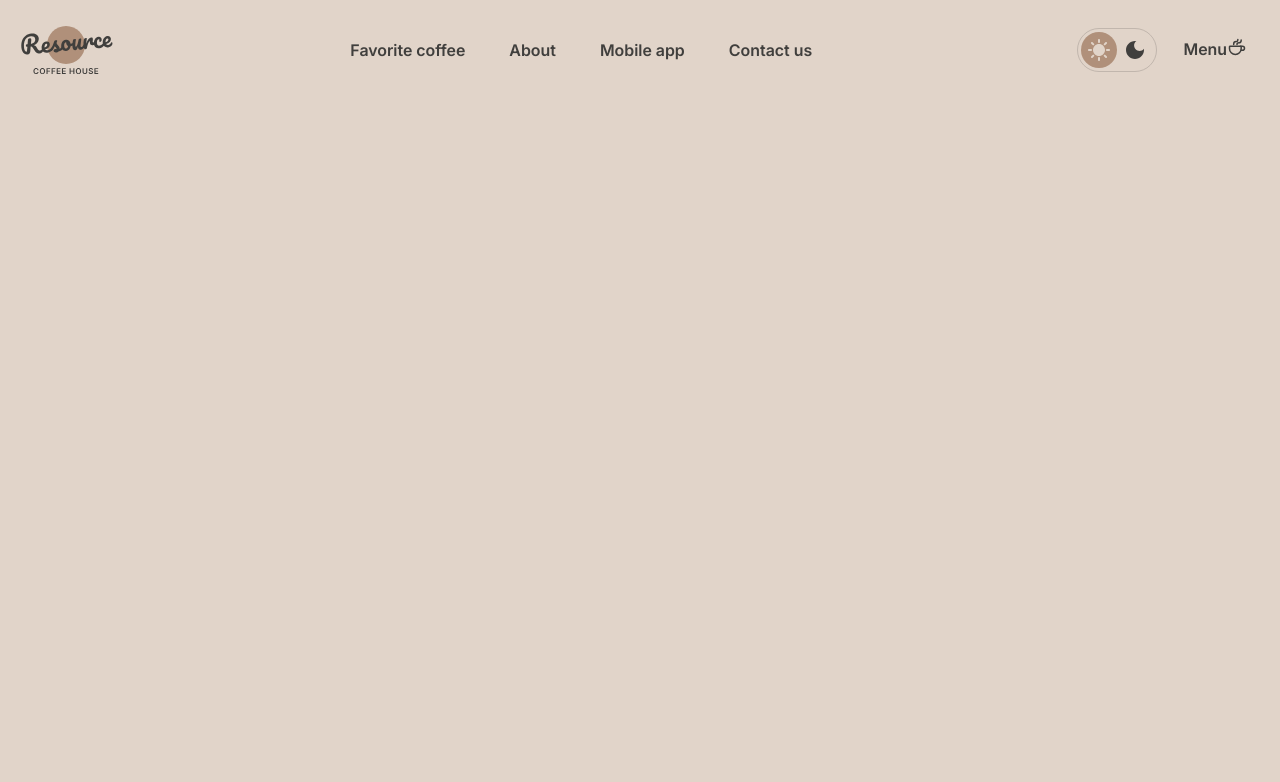
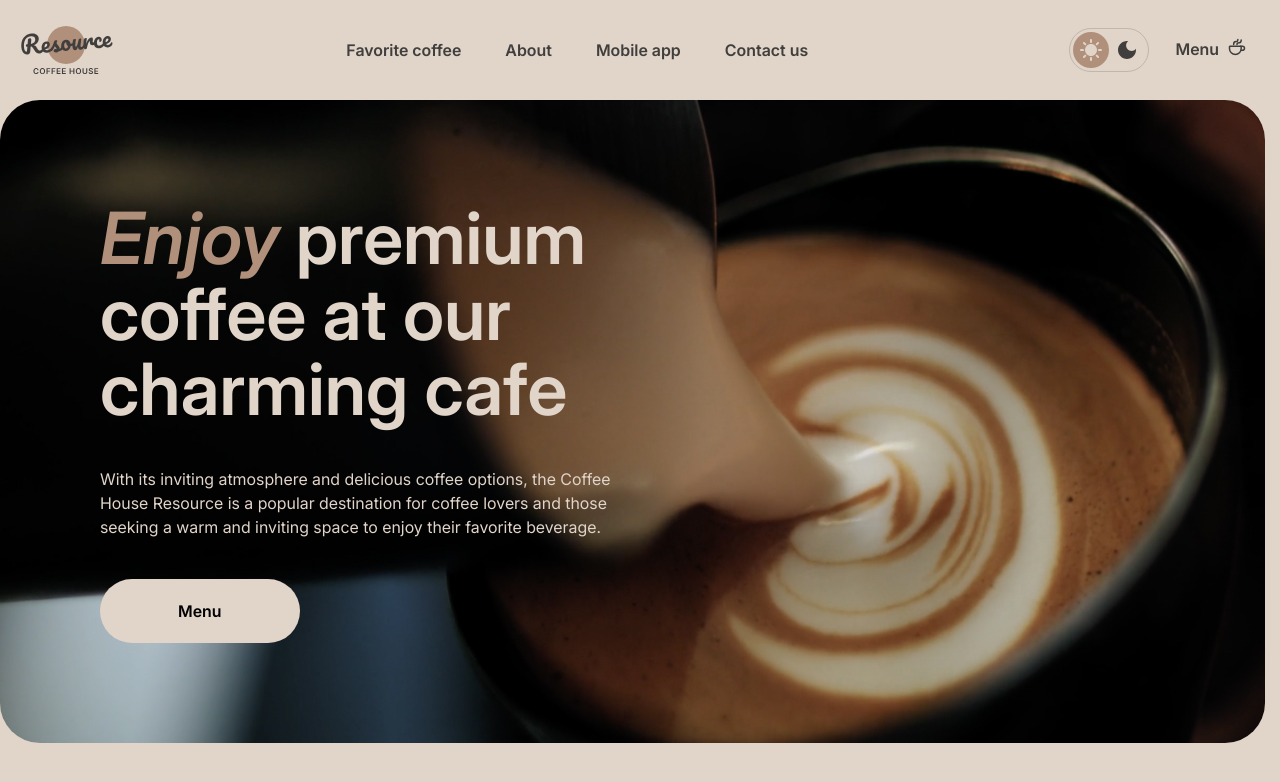
Before and after one commit to olezhaaa137/rsschool-landing-page, a website: page index.html in a window 1280 px wide. Drawn offline with Linux system fonts and the light colour scheme.

Commit message:
feat: add some basic layout to hero block

```diff
--- a/index.html
+++ b/index.html
@@ -95,7 +95,8 @@
                   stroke="#403F3D"
                   stroke-width="1.5"
                   stroke-linecap="round"
-                  stroke-linejoin="round"/></svg></span
+                  stroke-linejoin="round"
+                /></svg></span
           ></a>
           <button class="header__burger-button burger-button">
             <span></span>
@@ -104,5 +105,23 @@
         </div>
       </div>
     </header>
+    <main class="main" aria-labelledby="hero-title">
+      <section class="hero">
+        <div class="hero__main container">
+          <div class="hero__body">
+            <h1 class="hero__title" id="hero-title">
+              <span>Enjoy</span> premium coffee at our charming cafe
+            </h1>
+            <p class="hero__subtitle">
+              With its inviting atmosphere and delicious coffee options, the
+              Coffee House Resource is a popular destination for coffee lovers
+              and those seeking a warm and inviting space to enjoy their
+              favorite beverage.
+            </p>
+            <button class="hero__button-primary">Menu</button>
+          </div>
+        </div>
+      </section>
+    </main>
   </body>
 </html>
--- a/styles/_utils.scss
+++ b/styles/_utils.scss
@@ -5,3 +5,7 @@
   margin-inline: auto;
   padding-inline: var(--container-padding-x);
 }
+
+.visually-hidden {
+  @include visually-hidden;
+}
--- a/styles/blocks/_header.scss
+++ b/styles/blocks/_header.scss
@@ -31,6 +31,8 @@
   }
 
   &__menupage-link {
+    display: inline-flex;
+    gap: 8px;
     @include tablet {
       display: none;
     }
--- /dev/null
+++ b/styles/blocks/_hero.scss
@@ -0,0 +1,46 @@
+@use '../helpers' as *;
+
+.hero {
+  &__main {
+    padding: rem(100);
+    background: url(../../images/hero/img-hero.jpg);
+    object-fit: cover;
+    border-radius: 40px;
+  }
+
+  &__body {
+    display: flex;
+    flex-direction: column;
+    gap: 40px;
+    max-width: rem(530);
+  }
+
+  &__button-primary {
+    align-self: flex-start;
+  }
+
+  &__title {
+    font-size: rem(72);
+    font-weight: 600;
+    line-height: 105%;
+    color: var(--text-inverse);
+
+    span {
+      font-style: italic;
+      color: var(--text-accent);
+    }
+  }
+
+  &__subtitle {
+    line-height: 150%;
+    color: var(--text-inverse);
+    font-weight: 400;
+  }
+
+  &__button-primary {
+    background-color: var(--background-page);
+    padding: rem(20) rem(78);
+    border-radius: rem(100);
+    border: none;
+  }
+}
--- a/styles/helpers/_index.scss
+++ b/styles/helpers/_index.scss
@@ -1,2 +1,3 @@
 @forward './functions';
 @forward './media';
+@forward './mixins';
--- /dev/null
+++ b/styles/helpers/_mixins.scss
@@ -0,0 +1,15 @@
+@use 'sass:math';
+@use 'functions' as *;
+
+@mixin visually-hidden {
+  position: absolute !important;
+  width: 1px !important;
+  height: 1px !important;
+  margin: -1px !important;
+  border: 0 !important;
+  padding: 0 !important;
+  white-space: nowrap !important;
+  clip-path: inset(100%) !important;
+  clip: rect(0 0 0 0) !important;
+  overflow: hidden !important;
+}
--- a/styles/main.scss
+++ b/styles/main.scss
@@ -7,3 +7,4 @@
 @use './blocks/header';
 @use './blocks/dark-light-buttons';
 @use './blocks/burger-button';
+@use './blocks/hero';
```
Also changed, not shown: images/hero/img-hero.jpg (added), styles/main.css, 1 other file.
